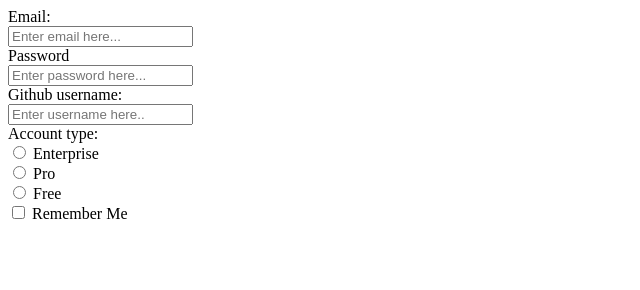
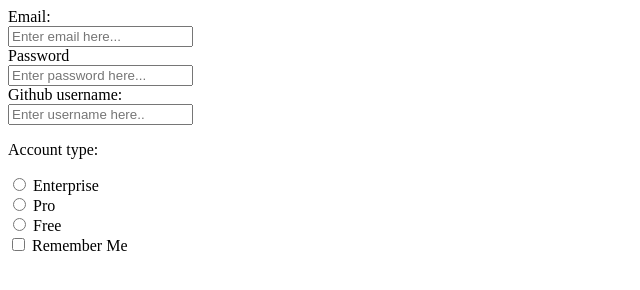
Before and after one commit to dmkite/html-project, a plain HTML site: page HTML-project/index.html in a window 1280 px wide. Shown: the whole page, without its empty margins (0-640 px from the left). Drawn offline with Linux system fonts and the light colour scheme.

Commit message:
removed extra label

```diff
--- a/HTML-project/index.html
+++ b/HTML-project/index.html
@@ -34,7 +34,7 @@ A checkbox with the words "Remember Me" next to it. -->
         <input id="password" type="password" value="" name="password" placeholder="Enter password here...">
         <label for="username">Github username:</label>
         <input id="username" type="text" value="" name="username" placeholder="Enter username here..">
-        <label>Account type:<br>
+        <p>Account type:</p>
         <input id="enterprise" type="radio" value ="enterprise" name="acctType">
         <label for="enterprise">Enterprise</label>
         <br>
@@ -44,7 +44,6 @@ A checkbox with the words "Remember Me" next to it. -->
         <input id="free" type="radio" value="pro" name="acctType">
         <label for="free">Free</label>
         <br>
-        </label>
         <input id="remember" type="checkbox" balue="rememered" name="remember">
         <label for="remember" type="checkbox" value="remembered" name="remember">Remember Me</label>
         </form>
```
Lines whose indentation alone changed are shown as unchanged.
